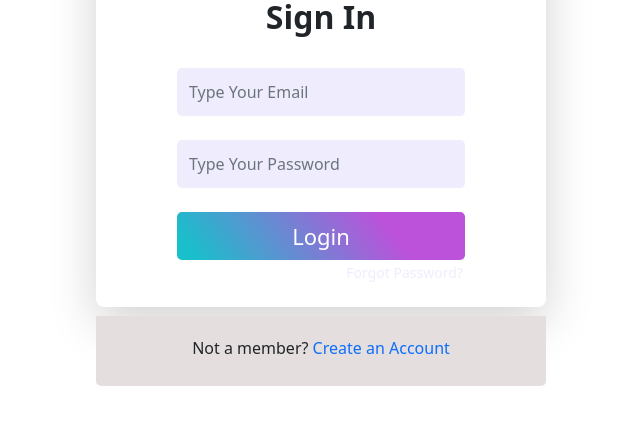
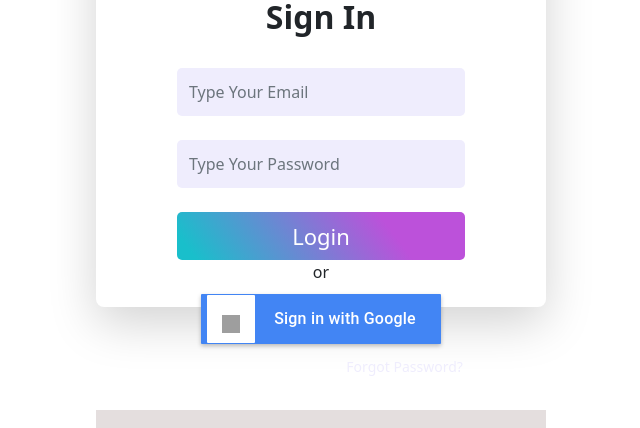
Before and after one commit to viper357621/swagvine, a Vue app: page /login in a window 1280 px wide. Shown: the part 357-785 px from the top of the page, without its empty margins (344-984 px from the left). Built offline with nearby package versions, Linux system fonts and the light colour scheme; grey boxes are pictures that could not be loaded; what vue-sweetalert2 would draw is missing.

Commit message:
fix google sign up

```diff
--- a/src/pages/Login.vue
+++ b/src/pages/Login.vue
@@ -90,6 +90,22 @@ const handleLoginGoogle = async (provider) => {
               <button class="btn btn-primary btn-sm border-0" type="submit">
                 Login
               </button>
+              <br />
+              or
+              <br />
+              <div class="g-sign-in-button" @click="handleLoginGoogle">
+                <div class="content-wrapper">
+                  <div class="logo-wrapper">
+                    <img
+                      src="https://developers.google.com/identity/images/g-logo.png"
+                    />
+                  </div>
+                  <span class="text-container">
+                    <span>Sign in with Google</span>
+                  </span>
+                </div>
+              </div>
+
               <p class="forgot"><a href="">Forgot Password?</a></p>
             </form>
           </div>
@@ -219,4 +235,59 @@ const handleLoginGoogle = async (provider) => {
 .form-control:-ms-input-placeholder {
   color: red;
 }
+
+*,
+*:before,
+*:after {
+  box-sizing: border-box;
+}
+.g-sign-in-button {
+  margin: 10px;
+  display: inline-block;
+  width: 240px;
+  height: 50px;
+  background-color: #4285f4;
+  color: #fff;
+  border-radius: 1px;
+  box-shadow: 0 2px 4px 0 rgba(0, 0, 0, 0.25);
+  transition: background-color 0.218s, border-color 0.218s, box-shadow 0.218s;
+}
+.g-sign-in-button:hover {
+  cursor: pointer;
+  -webkit-box-shadow: 0 0 3px 3px rgba(66, 133, 244, 0.3);
+  box-shadow: 0 0 3px 3px rgba(66, 133, 244, 0.3);
+}
+.g-sign-in-button:active {
+  background-color: #3367d6;
+  transition: background-color 0.2s;
+}
+.g-sign-in-button .content-wrapper {
+  height: 100%;
+  width: 100%;
+  border: 1px solid transparent;
+}
+.g-sign-in-button img {
+  width: 18px;
+  height: 18px;
+}
+.g-sign-in-button .logo-wrapper {
+  padding: 15px;
+  background: #fff;
+  width: 48px;
+  height: 100%;
+  border-radius: 1px;
+  display: inline-block;
+}
+.g-sign-in-button .text-container {
+  font-family: Roboto, arial, sans-serif;
+  font-weight: 500;
+  letter-spacing: 0.21px;
+  font-size: 16px;
+  line-height: 48px;
+  vertical-align: top;
+  border: none;
+  display: inline-block;
+  text-align: center;
+  width: 180px;
+}
 </style>
--- a/src/pages/Register.vue
+++ b/src/pages/Register.vue
@@ -5,7 +5,7 @@ import { useRouter } from "vue-router";
 
 // Use necessary composables
 const router = useRouter();
-const { register } = useAuthUser();
+const { register, loginWithGoogle } = useAuthUser();
 
 // Form reactive ref to keep up with the form data
 // const form = ref({
@@ -50,6 +50,15 @@ const handleSubmit = async () => {
     }
   } catch (error) {
     console.log(error);
+  }
+};
+
+const handleLoginGoogle = async (provider) => {
+  try {
+    loginWithGoogle();
+    //router.push({ name: "Me" });
+  } catch (error) {
+    alert(error.message);
   }
 };
 </script>
@@ -99,6 +108,22 @@ const handleSubmit = async () => {
               >
                 Register
               </button>
+              <br />
+              or
+              <br />
+              <div class="g-sign-in-button" @click="handleLoginGoogle">
+                <div class="content-wrapper">
+                  <div class="logo-wrapper">
+                    <img
+                      src="https://developers.google.com/identity/images/g-logo.png"
+                    />
+                  </div>
+                  <span class="text-container">
+                    <span>Sign Up with Google</span>
+                  </span>
+                </div>
+              </div>
+
               <p class="forgot"><a href="">Forgot Password?</a></p>
             </form>
           </div>
@@ -344,4 +369,59 @@ body {
 .form-control:-ms-input-placeholder {
   color: red;
 }
+
+*,
+*:before,
+*:after {
+  box-sizing: border-box;
+}
+.g-sign-in-button {
+  margin: 10px;
+  display: inline-block;
+  width: 240px;
+  height: 50px;
+  background-color: #4285f4;
+  color: #fff;
+  border-radius: 1px;
+  box-shadow: 0 2px 4px 0 rgba(0, 0, 0, 0.25);
+  transition: background-color 0.218s, border-color 0.218s, box-shadow 0.218s;
+}
+.g-sign-in-button:hover {
+  cursor: pointer;
+  -webkit-box-shadow: 0 0 3px 3px rgba(66, 133, 244, 0.3);
+  box-shadow: 0 0 3px 3px rgba(66, 133, 244, 0.3);
+}
+.g-sign-in-button:active {
+  background-color: #3367d6;
+  transition: background-color 0.2s;
+}
+.g-sign-in-button .content-wrapper {
+  height: 100%;
+  width: 100%;
+  border: 1px solid transparent;
+}
+.g-sign-in-button img {
+  width: 18px;
+  height: 18px;
+}
+.g-sign-in-button .logo-wrapper {
+  padding: 15px;
+  background: #fff;
+  width: 48px;
+  height: 100%;
+  border-radius: 1px;
+  display: inline-block;
+}
+.g-sign-in-button .text-container {
+  font-family: Roboto, arial, sans-serif;
+  font-weight: 500;
+  letter-spacing: 0.21px;
+  font-size: 16px;
+  line-height: 48px;
+  vertical-align: top;
+  border: none;
+  display: inline-block;
+  text-align: center;
+  width: 180px;
+}
 </style>
```
